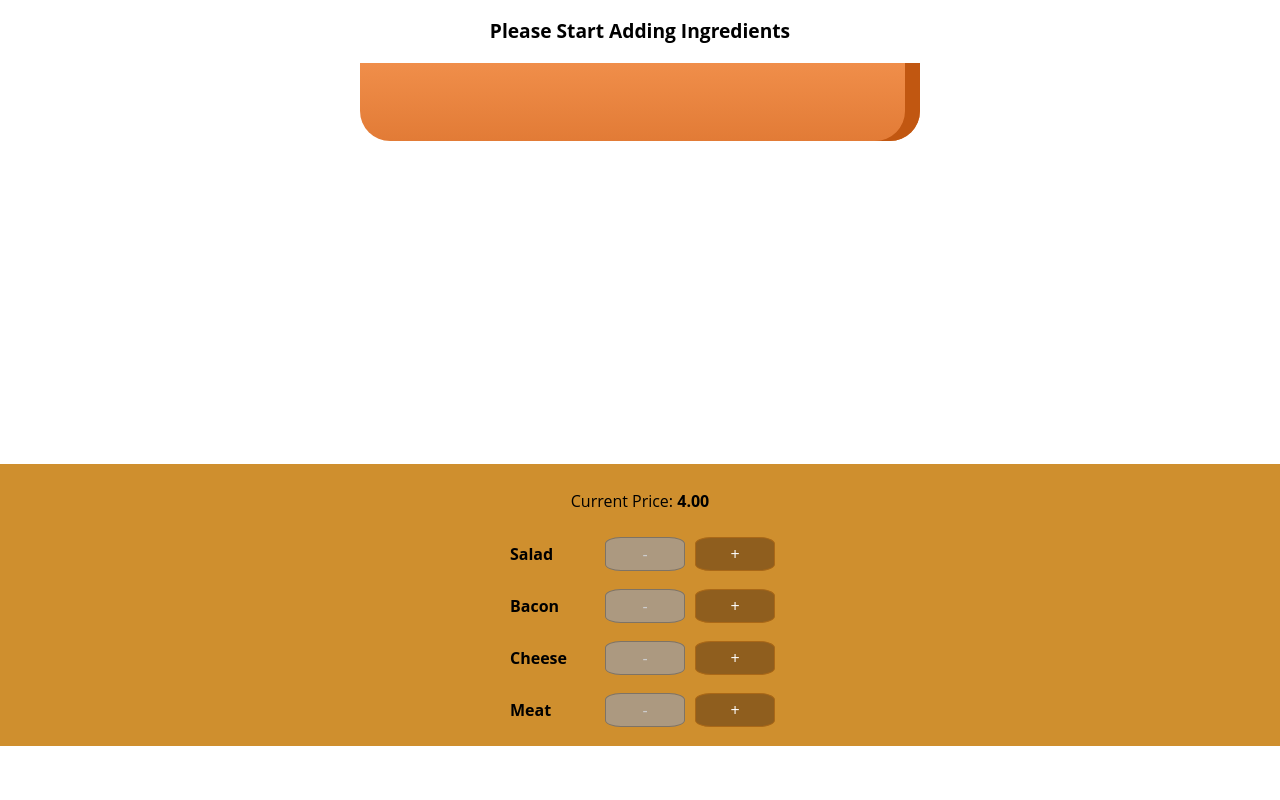
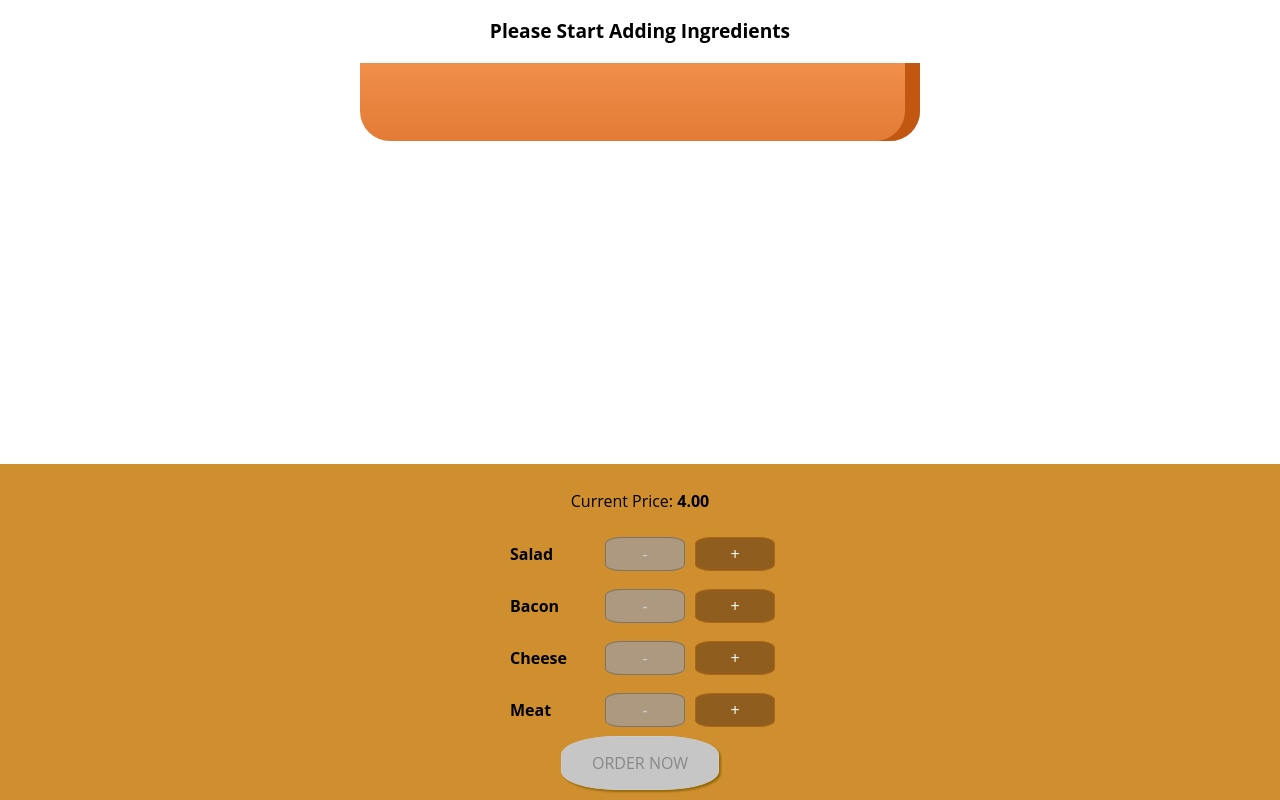
Before and after one commit to Nickham95/React-Burger-Builder-App, a React app: page / in a window 1280 px wide. Shown: the part 174-974 px from the top of the page. Before the commit the page ends 920 px from the top, so only its background shows below. Built offline with nearby package versions, Linux system fonts and the light colour scheme; the HTML template or start-up script is replaced by a standard one.

Commit message:
Burger 2.0.4 (Order button)

```diff
--- a/src/components/Burger/BuildControls/BuildControl/BuildControl.js
+++ b/src/components/Burger/BuildControls/BuildControl/BuildControl.js
@@ -8,6 +8,7 @@
     <div className ={classes.Label}>{props.label}</div>
         <button className={classes.Less} onClick={props.removed}disabled={props.disabled}>-</button>
         <button className={classes.More} onClick={props.added}>+</button>
+
     </div>
 );
 
--- a/src/components/Burger/BuildControls/BuildControls.js
+++ b/src/components/Burger/BuildControls/BuildControls.js
@@ -27,7 +27,9 @@
         removed={()=>props.ingredientRemoved(ctrl.type)}
         disabled={props.disabled[ctrl.type]}/>
     ))}
-
+<button
+className ={classes.OrderButton}
+disabled={!props.purchasable}>ORDER NOW</button>
 
 </div>
 
--- a/src/components/Burger/BuildControls/BuildControls.module.css
+++ b/src/components/Burger/BuildControls/BuildControls.module.css
@@ -10,3 +10,45 @@
 
 
 }
+
+.OrderButton {
+    background-color: #DAD735;
+    border-radius: 35%;
+    outline: none;
+    cursor: pointer;
+    border: 1px solid #966909;
+    color: #966909;
+    font-family: inherit;
+    font-size: 1em;
+    padding: 15px 30px;
+    box-shadow: 2px 2px 2px #966909;
+}
+
+.OrderButton:hover, .OrderButton:active {
+    background-color: rgb(235, 118, 50);
+    border: 1px solid #966909;
+    color: #966909;
+}
+
+.OrderButton:disabled {
+    background-color: #C7C6C6;
+    cursor: not-allowed;
+    border: 1px solid #ccc;
+    color: #888888;
+}
+
+.OrderButton:not(:disabled) {
+    animation: enable 0.3s linear;
+}
+
+@keyframes enable {
+    0% {
+        transform: scale(1);
+    }
+    60% {
+        transform: scale(1.1);
+    }
+    100% {
+        transform: scale(1);
+    }
+}
--- a/src/containers/BurgerBuilder/BurgerBuilder.js
+++ b/src/containers/BurgerBuilder/BurgerBuilder.js
@@ -27,9 +27,25 @@
   },
 
   //base price of burger
-  totalPrice:4
+  totalPrice:4,
+  purchasable :false
 }
 
+
+updatePurchaseState(ingredients){
+
+
+const sum = Object.keys(ingredients)
+  .map(igKey =>{
+    return ingredients[igKey]
+  })
+
+  .reduce((sum, el) =>{
+    return sum+el;
+  },0);
+
+  this.setState({purchasable: sum >0})
+}
 
   addIngredientHandler= (type) => {
       const oldCount = this.state.ingredients[type];
@@ -43,6 +59,7 @@
       const oldPrice = this.state.totalPrice;
       const newPrice = oldPrice + priceAddition;
       this.setState({totalPrice:newPrice, ingredients: updatedIngredients});
+      this.updatePurchaseState(updatedIngredients);
   }
 
   removeIngredientHandler = (type) => {
@@ -61,7 +78,7 @@
     const oldPrice = this.state.totalPrice;
     const newPrice = oldPrice - priceDeduction;
     this.setState({totalPrice:newPrice, ingredients: updatedIngredients});
-
+    this.updatePurchaseState(updatedIngredients);
 
   };
 
@@ -88,7 +105,8 @@
                 ingredientAdded={this.addIngredientHandler}
                 ingredientRemoved={this.removeIngredientHandler}
                 disabled ={disabledInfo}
-                price={this.state.totalPrice}/>
+                price={this.state.totalPrice}
+                purchasable={this.state.purchasable}/>
 
           </div>
          );
```
